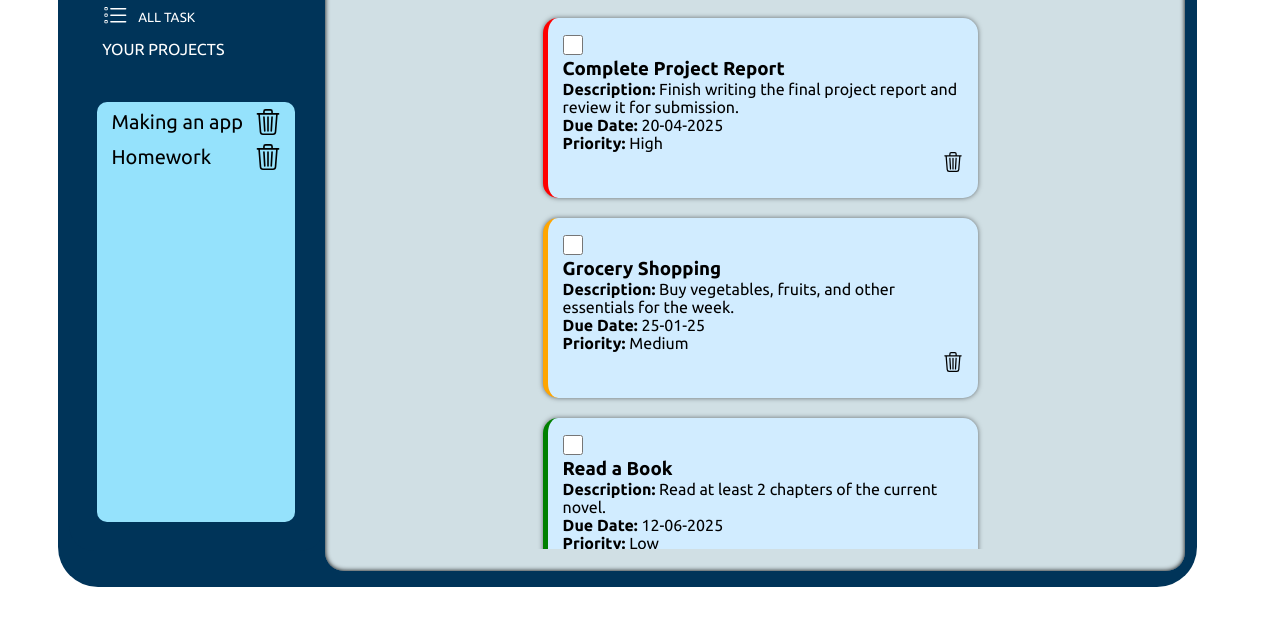
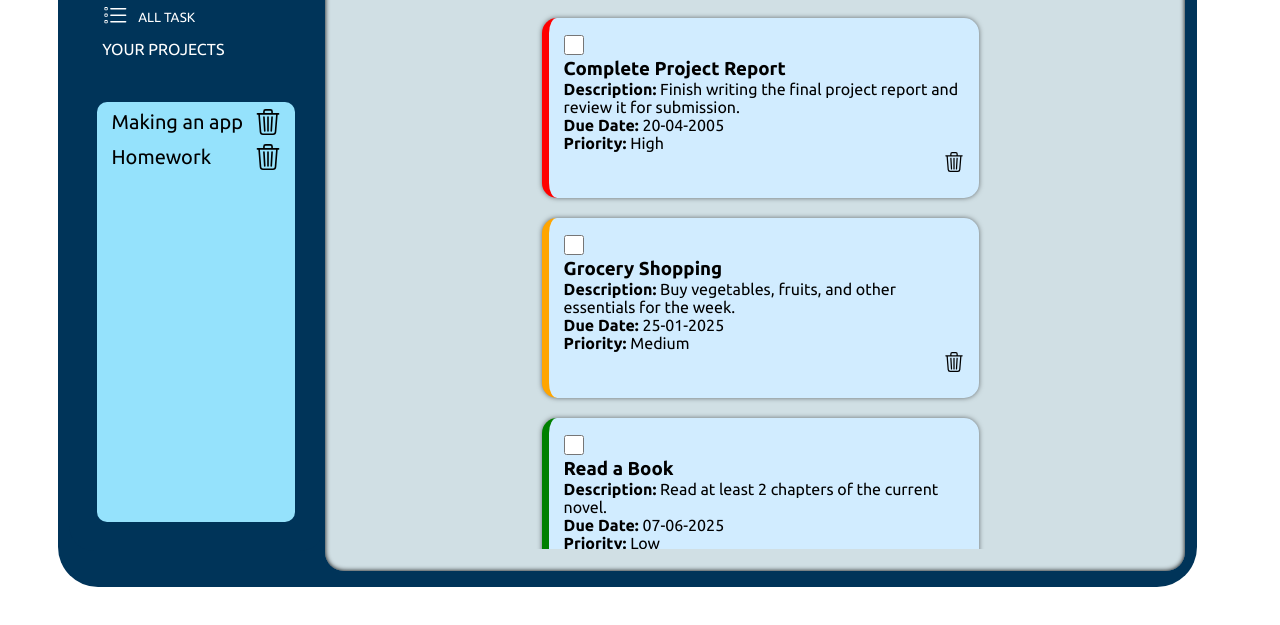
Before and after one commit to Tushar70040/TODO, a website built with webpack: page src/index.html in a window 1280 px wide. Shown: the part 193-818 px from the top of the page. Built offline with nearby package versions, Linux system fonts and the light colour scheme; a web font is replaced by a local one.

Commit message:
few changes

```diff
--- a/src/style.css
+++ b/src/style.css
@@ -302,6 +302,7 @@ input{
 }
 #textarea{
   border-radius: 5px;
+  padding: 10px;
   border: none;
 
 }
--- a/src/task.js
+++ b/src/task.js
@@ -24,19 +24,19 @@ let defaulttask = [
   new todo(
     "Complete Project Report",
     "Finish writing the final project report and review it for submission.",
-    "20-04-2025",
+    "2005-04-20",
     "High"
   ),
   new todo(
     "Grocery Shopping",
     "Buy vegetables, fruits, and other essentials for the week.",
-    "25-01-25",
+    "2025-01-25",
     "Medium"
   ),
   new todo(
     "Read a Book",
     "Read at least 2 chapters of the current novel.",
-    "12-06-2025",
+    "2025-06-07",
     "Low"
   ),
 ];
@@ -52,11 +52,11 @@ export function display2(todo) {
   tasks.classList.add("tasks");
 
   if (todo.priority.toLowerCase() === "high") {
-    tasks.style.borderLeft = "5px solid red";
+    tasks.style.borderLeft = "7px solid red";
   } else if (todo.priority.toLowerCase() === "medium") {
-    tasks.style.borderLeft = "5px solid orange";
+    tasks.style.borderLeft = "7px solid orange";
   } else if (todo.priority.toLowerCase() === "low") {
-    tasks.style.borderLeft = "5px solid green";
+    tasks.style.borderLeft = "7px solid green";
   }
 
   let checkbox = document.createElement("input");
@@ -70,8 +70,13 @@ export function display2(todo) {
   let description = document.createElement("p");
   description.innerHTML = `<strong>Description:</strong> ${todo.description}`;
 
+  function date(duedate) {
+    let [year, month, day] = duedate.split("-");
+    return `${day}-${month}-${year}`;
+  }
+
   let dueDate = document.createElement("p");
-  dueDate.innerHTML = `<strong>Due Date:</strong> ${todo.duedate}`;
+  dueDate.innerHTML = `<strong>Due Date:</strong> ${date(todo.duedate)}`;
 
   let priority = document.createElement("p");
   priority.innerHTML = `<strong>Priority:</strong> ${todo.priority}`;
```
